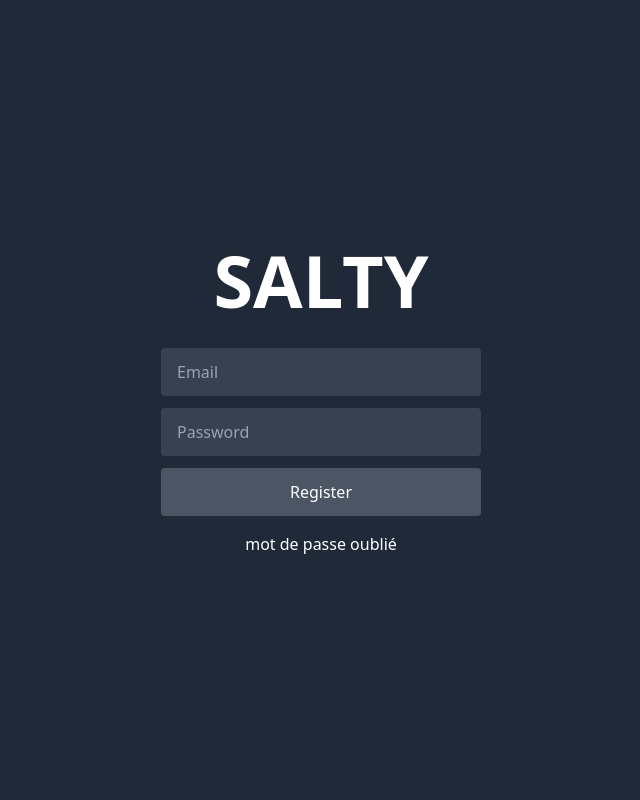
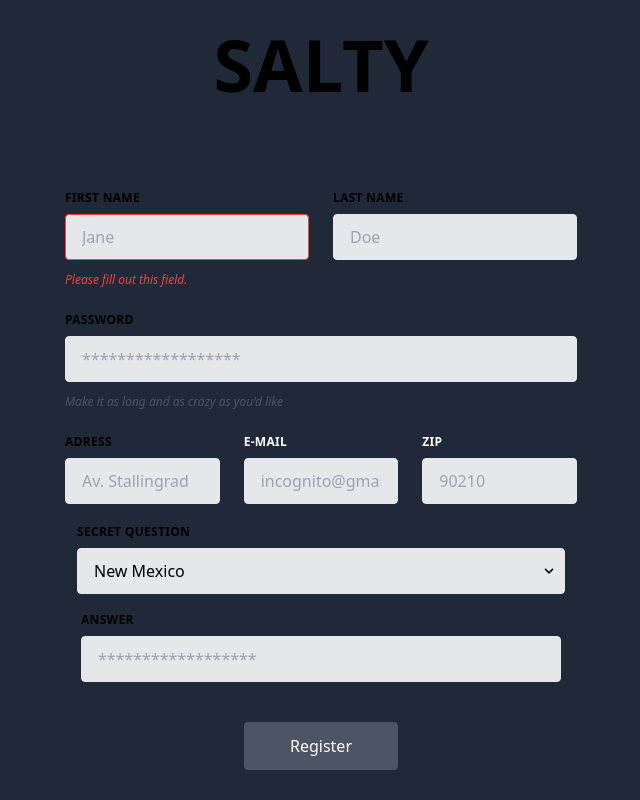
Before and after one commit to AudriusGrebliunas/GetflixProject, a React (Vite) app in the folder SaltyPlay/: page /register in a window 1280 px wide. Shown: the whole page, without its empty margins (319-959 px from the left). Built offline with nearby package versions, Linux system fonts and the light colour scheme.

Commit message:
add register

```diff
--- a/SaltyPlay/src/App.jsx
+++ b/SaltyPlay/src/App.jsx
@@ -1,65 +1,28 @@
-import React, { useState } from 'react';
-import './App.css';
-import 'tailwindcss/tailwind.css';
-import axios from 'axios';
+import { useState } from 'react'
+import {
+  createBrowserRouter,
+  RouterProvider,
+} from "react-router-dom";
+import "./index.css";
+import Connexion from './Compenant/Connexion'
+import Register from './Compenant/Register'
 
-const RegisterPage = () => {
-  const [email, setEmail] = useState("");
-  const [password, setPassword] = useState("");
+export default function App() {
 
-  const handleRegister = async (event) => {
-    event.preventDefault();
-
-    try {
-      const response = await axios.post('http://localhost/back-end/user/login.php', {
-        email: email,
-        password: password,
-      });
-
-
-      console.log(response.data);
-
-    } catch (error) {
-      console.error('Erreur lors de la connexion:', error);
+  const router = createBrowserRouter([
+    {
+      path: "/",
+      element: <Connexion />
+    },
+    {
+      path: "/register",
+      element: <Register />
     }
-  };
+  ]);
 
   return (
-    <div className="flex flex-col items-center justify-center min-h-screen bg-gray-800">
-      <div className="text-7xl font-bold text-white mb-8">SALTY</div>
-      <form onSubmit={handleRegister} className="w-full max-w-xs">
-        <input
-          type="email"
-          name="email"
-          value={email}
-          onChange={(e) => setEmail(e.target.value)}
-          className="bg-gray-700 text-white rounded py-3 px-4 mb-3 w-full"
-          placeholder="Email"
-          required
-        />
-        <input
-          type="password"
-          name="password"
-          value={password}
-          onChange={(e) => setPassword(e.target.value)}
-          className="bg-gray-700 text-white rounded py-3 px-4 mb-3 w-full"
-          placeholder="Password"
-          required
-        />
-        <button
-          type="submit"
-          className="bg-gray-600 text-white rounded py-3 px-4 w-full"
-        >
-          Register
-        </button>
-      </form>
-      <div className="text-white mt-4">
-        <a href="/forgot-password" className="hover:text-gray-300">
-          mot de passe oublié
-        </a>
-      </div>
+    <div className="App">
+      <RouterProvider router={router} />
     </div>
-  );
-};
-
-export default RegisterPage;
+  )
+}
--- /dev/null
+++ b/SaltyPlay/src/Compenant/Connexion.jsx
@@ -0,0 +1,71 @@
+import React, { useState } from 'react';
+import './../App.css';
+import 'tailwindcss/tailwind.css';
+import axios from 'axios';
+
+const RegisterPage = () => {
+  const [email, setEmail] = useState("");
+  const [password, setPassword] = useState("");
+
+  const handleRegister = async (event) => {
+    event.preventDefault();
+
+    try {
+      const response = await axios.post('http://localhost/back-end/user/login.php', {
+        email: email,
+        password: password,
+      });
+
+
+      console.log(response.data);
+
+    } catch (error) {
+      console.error('Erreur lors de la connexion:', error);
+    }
+  };
+
+  return (
+    <div className="flex flex-col items-center justify-center min-h-screen bg-gray-800">
+      <div className="text-7xl font-bold text-white mb-8">SALTY</div>
+      <form onSubmit={handleRegister} className="w-full max-w-xs">
+        <input
+          type="email"
+          name="email"
+          value={email}
+          onChange={(e) => setEmail(e.target.value)}
+          className="bg-gray-700 text-white rounded py-3 px-4 mb-3 w-full"
+          placeholder="Email"
+          required
+        />
+        <input
+          type="password"
+          name="password"
+          value={password}
+          onChange={(e) => setPassword(e.target.value)}
+          className="bg-gray-700 text-white rounded py-3 px-4 mb-3 w-full"
+          placeholder="Password"
+          required
+        />
+        <button
+          type="submit"
+          className="bg-gray-600 text-white rounded py-3 px-4 w-full"
+        >
+          Login
+        </button>
+        <button
+          type="submit"
+          className="bg-gray-600 text-white rounded py-3 px-4 w-full mt-3"
+        >
+          Register
+        </button>
+      </form>
+      <div className="text-white mt-4">
+        <a href="/forgot-password" className="hover:text-gray-300">
+          mot de passe oublié
+        </a>
+      </div>
+    </div>
+  );
+};
+
+export default RegisterPage;
--- /dev/null
+++ b/SaltyPlay/src/Compenant/Register.jsx
@@ -0,0 +1,165 @@
+import React from "react";
+
+export default function Register() {
+return (
+    <div className="h-screen w-screen bg-gray-800">
+    <div className="h-[20%] w-full flex justify-center items-center">
+        <p className="text-7xl font-bold tex-black mb-8">SALTY</p>
+    </div>
+    <div className="h-[80%] w-full flex justify-center items-center">
+        <form class="w-full max-w-lg">
+        <div class="flex flex-wrap -mx-3 mb-6">
+            <div class="w-full md:w-1/2 px-3 mb-6 md:mb-0">
+            <label
+                class="block uppercase tracking-wide tex-black text-xs font-bold mb-2"
+                for="grid-first-name"
+            >
+                First Name
+            </label>
+            <input
+                class="appearance-none block w-full bg-gray-200 tex-black border border-red-500 rounded py-3 px-4 mb-3 leading-tight focus:outline-none focus:bg-white"
+                id="grid-first-name"
+                type="text"
+                placeholder="Jane"
+            />
+            <p class="text-red-500 text-xs italic">
+                Please fill out this field.
+            </p>
+            </div>
+            <div class="w-full md:w-1/2 px-3">
+            <label
+                class="block uppercase tracking-wide tex-black text-xs font-bold mb-2"
+                for="grid-last-name"
+            >
+                Last Name
+            </label>
+            <input
+                class="appearance-none block w-full bg-gray-200 tex-black border border-gray-200 rounded py-3 px-4 leading-tight focus:outline-none focus:bg-white focus:border-gray-500"
+                id="grid-last-name"
+                type="text"
+                placeholder="Doe"
+            />
+            </div>
+        </div>
+        <div class="flex flex-wrap -mx-3 mb-6">
+            <div class="w-full px-3">
+            <label
+                class="block uppercase tracking-wide tex-black text-xs font-bold mb-2"
+                for="grid-password"
+            >
+                Password
+            </label>
+            <input
+                class="appearance-none block w-full bg-gray-200 tex-black border border-gray-200 rounded py-3 px-4 mb-3 leading-tight focus:outline-none focus:bg-white focus:border-gray-500"
+                id="grid-password"
+                type="password"
+                placeholder="******************"
+            />
+            <p class="text-gray-600 text-xs italic">
+                Make it as long and as crazy as you'd like
+            </p>
+            </div>
+        </div>
+        <div class="flex flex-wrap -mx-3 mb-2">
+            <div class="w-full md:w-1/3 px-3 mb-6 md:mb-0">
+            <label
+                class="block uppercase tracking-wide tex-black text-xs font-bold mb-2"
+                for="grid-city"
+            >
+                Adress
+            </label>
+            <input
+                class="appearance-none block w-full bg-gray-200 text-white border border-gray-200 rounded py-3 px-4 leading-tight focus:outline-none focus:bg-white focus:border-gray-500"
+                id="grid-city"
+                type="text"
+                placeholder="Av. Stallingrad"
+            />
+            </div>
+            <div class="w-full md:w-1/3 px-3 mb-6 md:mb-0">
+            <label
+                class="block uppercase tracking-wide text-white text-xs font-bold mb-2"
+                for="grid-city"
+            >
+                E-mail
+            </label>
+            <input
+                class="appearance-none block w-full bg-gray-200 text-white border border-gray-200 rounded py-3 px-4 leading-tight focus:outline-none focus:bg-white focus:border-gray-500"
+                id="grid-city"
+                type="text"
+                placeholder="incognito@gmail.com"
+            />
+            </div>
+            <div class="w-full md:w-1/3 px-3 mb-6 md:mb-0">
+            <label
+                class="block uppercase tracking-wide text-white text-xs font-bold mb-2"
+                for="grid-zip"
+            >
+                Zip
+            </label>
+            <input
+                class="appearance-none block w-full bg-gray-200 tex-black border border-gray-200 rounded py-3 px-4 leading-tight focus:outline-none focus:bg-white focus:border-gray-500"
+                id="grid-zip"
+                type="text"
+                placeholder="90210"
+            />
+            </div>
+        </div>
+        <div className="w-full h-12 mt-5">
+            <div class="w-full px-3 mb-6">
+                <label
+                    class="block uppercase tracking-wide tex-black text-xs font-bold mb-2"
+                    for="grid-state"
+                >
+                    Secret Question
+                </label>
+                <div class="relative">
+                    <select
+                    class="block appearance-none w-full bg-gray-200 border border-gray-200 text-black py-3 px-4 pr-8 rounded leading-tight focus:outline-none focus:bg-white focus:border-gray-500"
+                    id="grid-state"
+                    >
+                        <option>New Mexico</option>
+                        <option>Missouri</option>
+                        <option>Texas</option>
+                    </select>
+                    <div class="pointer-events-none absolute inset-y-0 right-0 flex items-center px-2 tex-black">
+                        <svg
+                            class="fill-current h-4 w-4"
+                            xmlns="http://www.w3.org/2000/svg"
+                            viewBox="0 0 20 20"
+                        >
+                            <path d="M9.293 12.95l.707.707L15.657 8l-1.414-1.414L10 10.828 5.757 6.586 4.343 8z" />
+                        </svg>
+                    </div>
+                </div>
+            </div>
+        </div>
+        <div class="flex flex-wrap mt-[40px] mx-1">
+            <div class="w-full px-3">
+              <label
+                class="block uppercase tracking-wide tex-black text-xs font-bold mb-2"
+                for="grid-password"
+              >
+                Answer
+              </label>
+              <input
+                class="appearance-none block w-full bg-gray-200 tex-black border border-gray-200 rounded py-3 px-4 mb-3 leading-tight focus:outline-none focus:bg-white focus:border-gray-500"
+                id="grid-password"
+                type="password"
+                placeholder="******************"
+              />
+            </div>
+         </div>
+
+        <div className="w-full flex items-center justify-center mt-4">
+            <button
+            type="submit"
+            className="bg-gray-600 text-white rounded py-3 px-4 w-[30%] mt-3"
+            >
+            Register
+            </button>
+        </div>
+        </form>
+    </div>
+    </div>
+);
+}
```
Also changed, not shown: SaltyPlay/src/main.jsx (+5 -6 lines).
